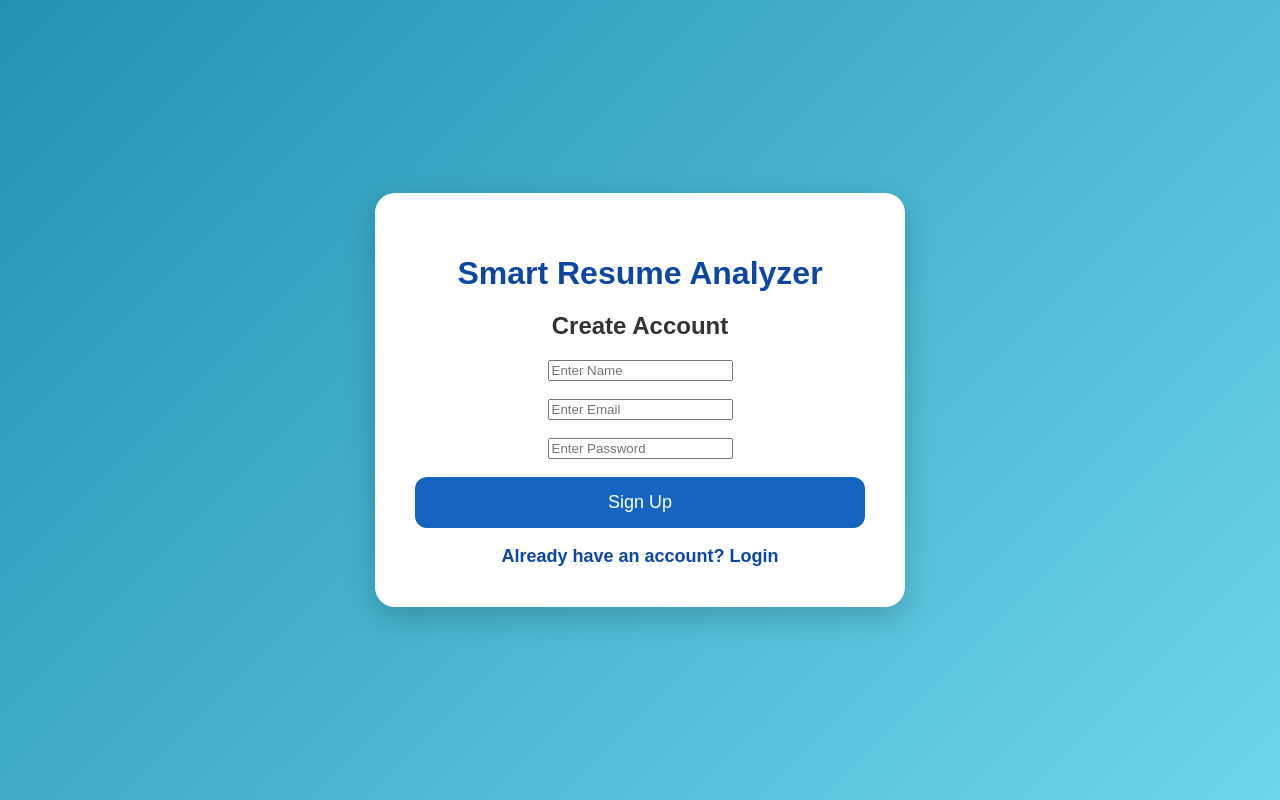
After one commit to prabhavathy07/Smart_Resume_Analyser_Project, a Flask app: page /signup in a window 1280 px wide. The commit adds this page. Run offline with Flask 3, Linux system fonts and the light colour scheme.

Commit message:
Initial commit - AI Resume Analyzer

```diff
--- a/app.py
+++ b/app.py
@@ -1,5 +1,6 @@
-from flask import Flask, render_template, request, send_file
+from flask import Flask, render_template, request, redirect, url_for, session, send_file
 import google.generativeai as genai
+from werkzeug.security import generate_password_hash, check_password_hash
 
 from src.resume_reader import read_resume
 from src.skill_analyser import (
@@ -9,13 +10,20 @@ from src.skill_analyser import (
     get_suggestion,
     ats_score
 )
+
 from src.chart_generator import generate_chart
-from src.database import create_database, save_history, get_history
+
+from src.database import (
+    create_database,
+    save_history,
+    get_history,
+    create_user,
+    login_user
+)
+
 from src.pdf_generator import generate_pdf
 from src.email_sender import send_email
 from src.job_roles import roles
-
-# ---------------- Gemini ----------------
 
 import os
 from dotenv import load_dotenv
@@ -25,23 +33,119 @@ load_dotenv()
 genai.configure(api_key=os.getenv("GEMINI_API_KEY"))
 
 model = genai.GenerativeModel("gemini-2.5-flash")
-# ---------------- Flask ----------------
 
 app = Flask(__name__)
+app.secret_key = "resume_analyzer_secret_key"
 
 create_database()
+
 
 # ---------------- Home ----------------
 
 @app.route("/")
 def home():
+
+    if "user_id" not in session:
+        return redirect(url_for("login"))
+
     return render_template("index.html")
 
+
+# ---------------- Signup ----------------
+
+@app.route("/signup", methods=["GET", "POST"])
+def signup():
+
+    if request.method == "POST":
+
+        name = request.form["name"]
+        email = request.form["email"]
+        password = request.form["password"]
+
+        hashed_password = generate_password_hash(password)
+
+        if create_user(name, email, hashed_password):
+            return redirect(url_for("login"))
+        else:
+            return "Email already exists!"
+
+    return render_template("signup.html")
+
+# ---------------- Login ----------------
+
+@app.route("/login", methods=["GET", "POST"])
+def login():
+
+    if request.method == "POST":
+
+        email = request.form["email"]
+        password = request.form["password"]
+
+        user = login_user(email)
+
+        if user and check_password_hash(user[3], password):
+
+            session["user_id"] = user[0]
+            session["user_name"] = user[1]
+
+            return redirect(url_for("dashboard"))
+
+        else:
+            return "Invalid Email or Password"
+
+    return render_template("login.html")
+
+
+# ---------------- Dashboard ----------------
+
+@app.route("/dashboard")
+def dashboard():
+
+    if "user_id" not in session:
+        return redirect(url_for("login"))
+
+    return render_template(
+        "dashboard.html",
+        username=session["user_name"]
+    )
+
+
+# ---------------- Logout ----------------
+
+@app.route("/logout")
+def logout():
+
+    session.clear()
+
+    return redirect(url_for("login"))
+
+# ---------------- Rewrite Page ----------------
+
+@app.route("/rewrite-page")
+def rewrite_page():
+
+    if "user_id" not in session:
+        return redirect(url_for("login"))
+
+    return render_template("rewrite_page.html")
+
+# ---------------- Interview Page ----------------
+
+@app.route("/interview-page")
+def interview_page():
+
+    if "user_id" not in session:
+        return redirect(url_for("login"))
+
+    return render_template("interview_page.html")
 
 # ---------------- Analyze ----------------
 
 @app.route("/analyze", methods=["POST"])
 def analyze():
+
+    if "user_id" not in session:
+        return redirect(url_for("login"))
 
     job_role = request.form["job_role"]
     email = request.form.get("email")
@@ -98,13 +202,12 @@ Give only 5 short resume improvement suggestions.
         print("=" * 50)
 
         ai_suggestion = f"""
-        AI Error:
-        {e}
-        """
-    # Chart
+AI Error:
+{e}
+"""
+
     generate_chart(score, ats)
 
-    # PDF
     generate_pdf(
         job_role,
         score,
@@ -114,17 +217,14 @@ Give only 5 short resume improvement suggestions.
         ai_suggestion
     )
 
-    # Email
     if email:
         try:
             send_email(email)
         except Exception as e:
             print("Email Error:", e)
+    print("Saving History:", session["user_id"], job_role, score, ats)
+    save_history(session["user_id"], job_role, score, ats)
 
-    # Save History
-    save_history(job_role, score, ats)
-
-    # Score Color
     if score >= 80:
         score_color = "#28a745"
     elif score >= 50:
@@ -147,22 +247,13 @@ Give only 5 short resume improvement suggestions.
         ai_suggestion=ai_suggestion
     )
 
-
-
-# ---------------- Download PDF ----------------
-
-@app.route("/download")
-def download():
-    return send_file(
-        "resume_report.pdf",
-        as_attachment=True
-    )
-
-
-# ---------------- History ----------------
+# ---------------- Interview ----------------
 
 @app.route("/interview", methods=["POST"])
 def interview():
+
+    if "user_id" not in session:
+        return redirect(url_for("login"))
 
     job_role = request.form["job_role"]
 
@@ -185,8 +276,15 @@ Number them.
         job_role=job_role,
         questions=questions
     )
+
+
+# ---------------- Rewrite ----------------
+
 @app.route("/rewrite", methods=["POST"])
 def rewrite():
+
+    if "user_id" not in session:
+        return redirect(url_for("login"))
 
     file = request.files["resume"]
 
@@ -220,10 +318,16 @@ Resume:
         rewritten_resume=rewritten_resume
     )
 
+
+# ---------------- History ----------------
+
 @app.route("/history")
 def history():
 
-    history_data = get_history()
+    if "user_id" not in session:
+        return redirect(url_for("login"))
+
+    history_data = get_history(session["user_id"])
 
     return render_template(
         "history.html",
@@ -231,9 +335,21 @@ def history():
     )
 
 
+# ---------------- Download PDF ----------------
+
+@app.route("/download")
+def download():
+
+    if "user_id" not in session:
+        return redirect(url_for("login"))
+
+    return send_file(
+        "resume_report.pdf",
+        as_attachment=True
+    )
+
+
 # ---------------- Run ----------------
-
-import os
 
 if __name__ == "__main__":
     port = int(os.environ.get("PORT", 5000))
--- a/static/style.css
+++ b/static/style.css
@@ -165,3 +165,64 @@ li{
     box-sizing: border-box;
     font-family: Arial, sans-serif;
 }
+body{
+    background: linear-gradient(135deg,#2193b0,#6dd5ed);
+}
+
+.container{
+
+    width:450px;
+
+    background:white;
+
+    border-radius:20px;
+
+    padding:40px;
+
+    box-shadow:0px 10px 30px rgba(0,0,0,0.2);
+
+    text-align:center;
+
+}
+
+button{
+
+    width:100%;
+
+    padding:15px;
+
+    font-size:18px;
+
+    border:none;
+
+    border-radius:12px;
+
+    background:#1565c0;
+
+    color:white;
+
+    cursor:pointer;
+
+    transition:0.3s;
+
+}
+
+button:hover{
+
+    background:#0d47a1;
+
+    transform:scale(1.05);
+
+}
+
+h1{
+
+    color:#0d47a1;
+
+}
+
+h2{
+
+    color:#333;
+
+}
--- a/templates/interview.html
+++ b/templates/interview.html
@@ -18,10 +18,9 @@
 
 <br>
 
-<a href="/">
-    <button>⬅ Back</button>
+<a href="{{ url_for('dashboard') }}">
+    <button>⬅ Back to Dashboard</button>
 </a>
-
 </div>
 
 </body>
--- /dev/null
+++ b/templates/signup.html
@@ -0,0 +1,65 @@
+<!DOCTYPE html>
+<html>
+
+<head>
+
+    <title>Signup</title>
+
+    <link rel="stylesheet"
+          href="{{ url_for('static', filename='style.css') }}">
+
+</head>
+
+<body>
+
+<div class="container">
+
+    <h1>Smart Resume Analyzer</h1>
+
+    <h2>Create Account</h2>
+
+    <form method="POST">
+
+        <input
+            type="text"
+            name="name"
+            placeholder="Enter Name"
+            required
+        >
+
+        <br><br>
+
+        <input
+            type="email"
+            name="email"
+            placeholder="Enter Email"
+            required
+        >
+
+        <br><br>
+
+        <input
+            type="password"
+            name="password"
+            placeholder="Enter Password"
+            required
+        >
+
+        <br><br>
+
+        <button type="submit">
+            Sign Up
+        </button>
+
+    </form>
+
+    <br>
+
+    <a href="{{ url_for('login') }}">
+        Already have an account? Login
+    </a>
+
+</div>
+
+</body>
+</html>
```
Also changed, not shown: src/database.py (+73 -19 lines), templates/dashboard.html (added, +54 -0 lines), templates/history.html (+5 -6 lines), templates/interview_page.html (added, +47 -0 lines), templates/login.html (added, +54 -0 lines), templates/rewrite_page.html (added, +47 -0 lines), 1 other file.
